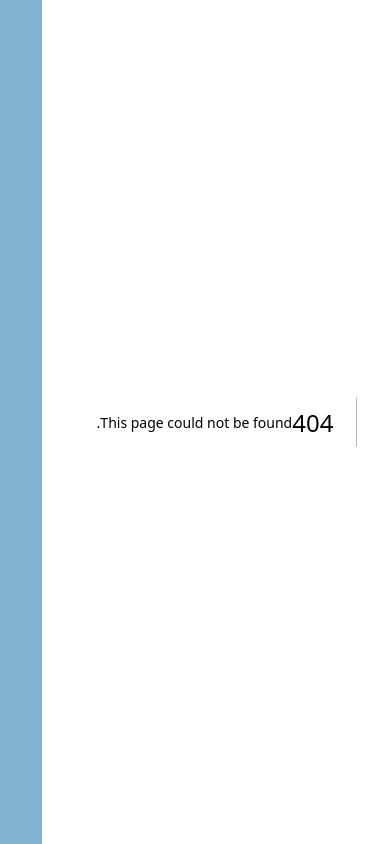
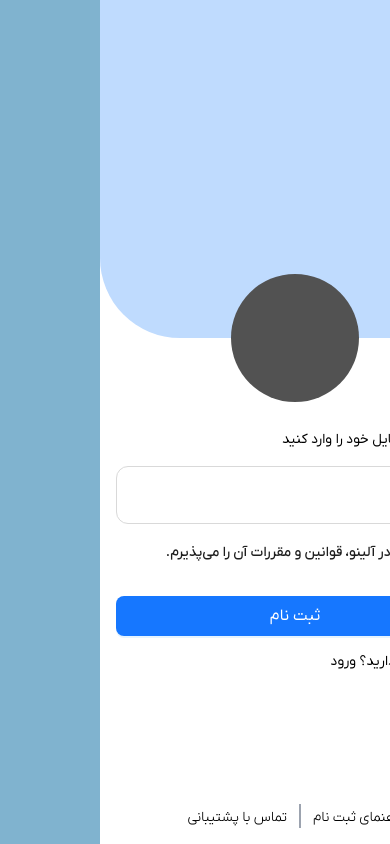
Before and after one commit to abedigram/next-boiler-jug, a Next.js app: page /auth in a window 390 px wide. Before the commit this address had no page. Built offline with nearby package versions, Linux system fonts and the light colour scheme.

Commit message:
feat: register phone input page implemented

```diff
--- /dev/null
+++ b/app/auth/layout.tsx
@@ -0,0 +1,4 @@
+import React from 'react'
+
+const AuthLayout = ({ children }: { children: React.ReactNode }) => <>{children}</>
+export default AuthLayout
--- /dev/null
+++ b/app/auth/page.tsx
@@ -0,0 +1,64 @@
+'use client'
+import { Button, Checkbox, Input } from 'antd'
+import { LuPhone } from 'react-icons/lu'
+
+const AuthPage = () => {
+  return (
+    <div className='flex h-full flex-col'>
+      <Header />
+      <div className='mx-4'>
+        <div className='flex flex-col gap-4'>
+          <div className='flex flex-col gap-2'>
+            <p className='text-right text-sm [direction:rtl]'>سلام!</p>
+            <p className=' text-right text-sm [direction:rtl]'>لطفا شماره موبایل خود را وارد کنید</p>
+          </div>
+          <Form />
+          <p className=' text-right text-sm [direction:rtl]'>حساب کاربری دارید؟ ورود</p>
+        </div>
+      </div>
+      <Footer />
+    </div>
+  )
+}
+
+const Form = () => {
+  return (
+    <>
+      <Input
+        size='large'
+        className='!font-display !rounded-xl !py-4'
+        prefix={
+          <div className='flex'>
+            <LuPhone className='text-xl' />
+            <span className='mx-3 border border-gray-400' />
+          </div>
+        }
+      />
+      <Checkbox onChange={() => {}}>
+        <p className='font-display font-medium'>با ثبت نام در آلینو، قوانین و مقررات آن را می‌پذیرم.</p>
+      </Checkbox>
+      <Button type='primary' size='large' className='mt-4' block>
+        <p className='font-display'>ثبت نام</p>
+      </Button>
+    </>
+  )
+}
+const Header = () => {
+  return (
+    <>
+      <div className='flex h-2/5 w-full rounded-b-[5rem] bg-blue-200'></div>
+      <div className='-mt-16 flex h-32 w-32 self-center rounded-full bg-neutral-600'></div>
+    </>
+  )
+}
+const Footer = () => {
+  return (
+    <div className='mb-4 flex grow items-end justify-center'>
+      <p className=' text-right text-sm font-light [direction:rtl]'>راهنمای ثبت نام</p>
+      <span className='mx-3 h-6 border border-gray-400' />
+      <p className=' text-right text-sm font-light [direction:rtl]'>تماس با پشتیبانی</p>
+    </div>
+  )
+}
+
+export default AuthPage
```
